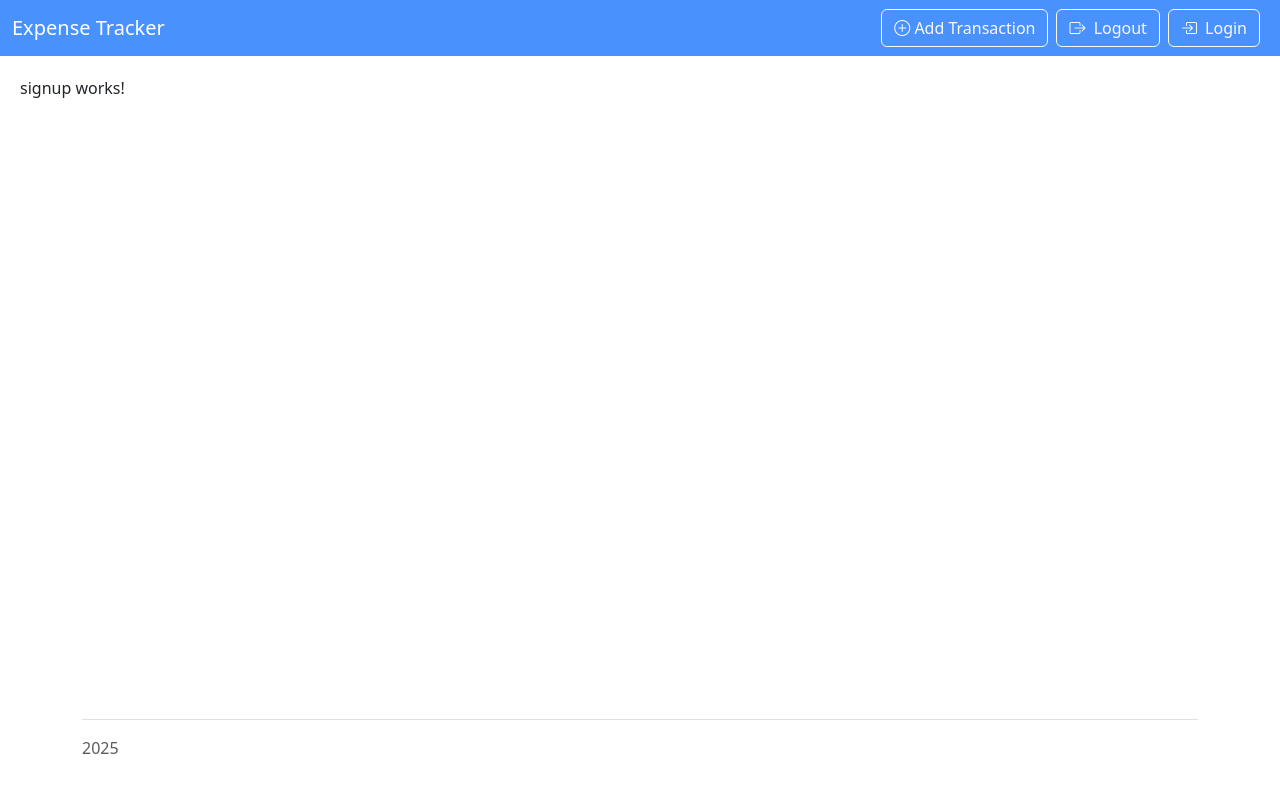
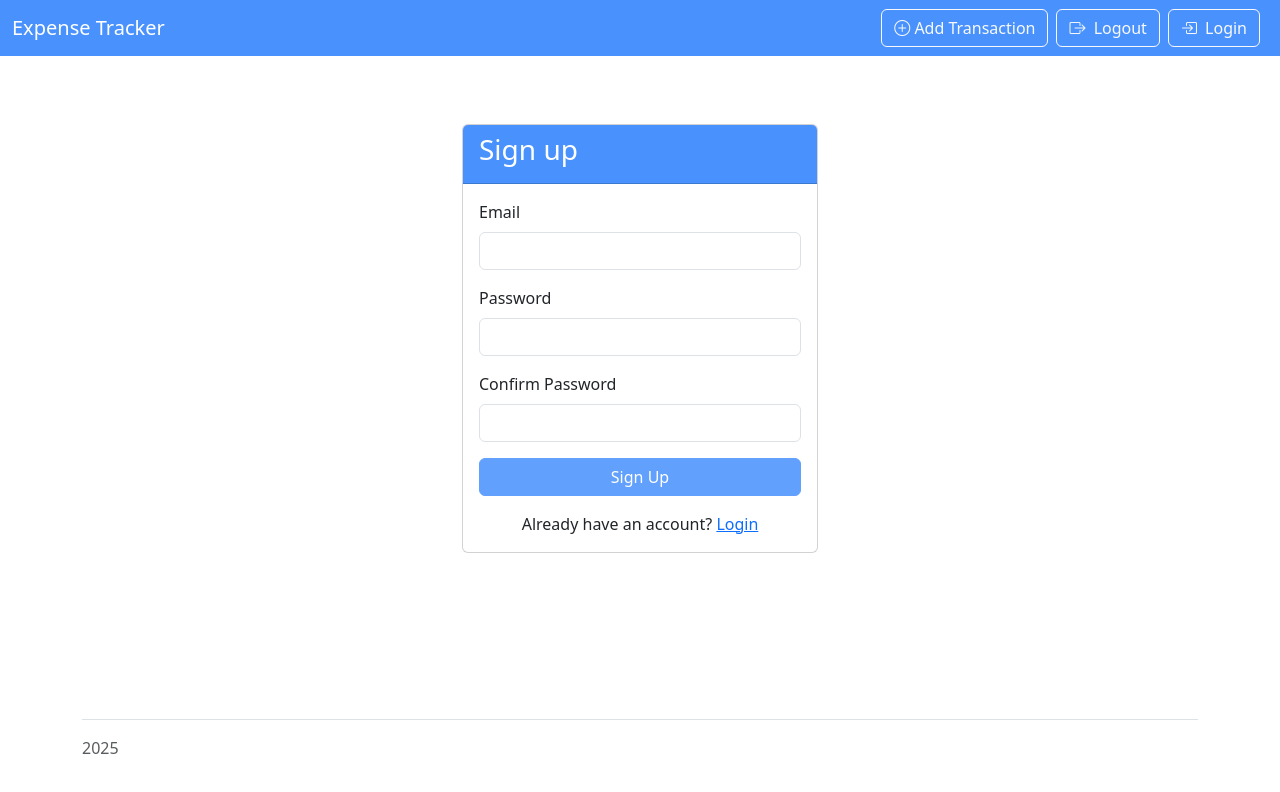
Before and after one commit to NaveenManjappa/angular-dotnet-playground, an Angular app in the folder ExpensesTracker/Expenses.UI/: page /signup in a window 1280 px wide. Shown: the top 792 px of the page. Built offline with nearby package versions, Linux system fonts and the light colour scheme.

Commit message:
ExpensesTracker Implement signup form

```diff
--- a/ExpensesTracker/Expenses.UI/src/app/components/signup/signup.html
+++ b/ExpensesTracker/Expenses.UI/src/app/components/signup/signup.html
@@ -1 +1,33 @@
-<p>signup works!</p>
+<div class="container">
+  <div class="row justify-content-center">
+    <div class="col-md-6 col-lg-4">
+      <div class="card mt-5">
+        <div class="card-header bg-primary bg-opacity-75">
+          <h3 class="card-title text-white">Sign up</h3>
+        </div>
+        <div class="card-body">
+          <form [formGroup]="signUpForm" (ngSubmit)="onSubmit()">
+            <div class="mb-3">
+              <label for="email" class="form-label">Email</label>
+              <input type="email" class="form-control" id="email" formControlName="email" />
+            </div>
+            <div class="mb-3">
+              <label for="password" class="form-label">Password</label>
+              <input type="password" class="form-control" id="password" formControlName="password">
+            </div>
+            <div class="mb-3">
+              <label for="confirmPassword" class="form-label">Confirm Password</label>
+              <input type="password" class="form-control" id="confirmPassword" formControlName="confirmPassword">
+            </div>
+            <div class="d-grid">
+              <button type="submit" class="btn btn-primary" [disabled]="!signUpForm.valid">Sign Up</button>
+              <div class="text-center mt-3">
+                Already have an account? <a [routerLink]="'/login'">Login</a>
+              </div>
+            </div>
+          </form>
+        </div>
+      </div>
+    </div>
+  </div>
+</div>
--- a/ExpensesTracker/Expenses.UI/src/app/components/signup/signup.ts
+++ b/ExpensesTracker/Expenses.UI/src/app/components/signup/signup.ts
@@ -1,11 +1,50 @@
-import { Component } from '@angular/core';
+import { CommonModule } from '@angular/common';
+import { Component, inject } from '@angular/core';
+import { FormBuilder, FormGroup, ReactiveFormsModule, Validators } from '@angular/forms';
+import { Router, RouterLink } from '@angular/router';
+import { AuthService } from '../../services/auth';
+
 
 @Component({
   selector: 'app-signup',
-  imports: [],
+  imports: [RouterLink,ReactiveFormsModule, CommonModule],
   templateUrl: './signup.html',
   styleUrl: './signup.css'
 })
 export class Signup {
+  signUpForm:FormGroup;
+  fb:FormBuilder=inject(FormBuilder);
+  authService:AuthService = inject(AuthService);
+  router:Router = inject(Router);
 
+  constructor() {
+    this.signUpForm = this.fb.group({
+      email: ['',[Validators.required,Validators.email]],
+      password:['',[Validators.required,Validators.minLength(6)]],
+      confirmPassword:['',[Validators.required,Validators.minLength(6)]],
+      validators: this.passwordMatchValidator
+    });
+
+  }
+
+  onSubmit():void{
+    console.log(this.signUpForm.value);
+    if(this.signUpForm.valid){
+      this.authService.register(this.signUpForm.value)
+      .subscribe({
+        next:()=>{
+          this.router.navigate(['/transactions']);
+        },
+        error:(error) => {
+          console.log('Error',error);
+        }
+      })
+    }
+  }
+
+  private passwordMatchValidator(fg:FormGroup){
+    return fg.get('password')?.value === fg.get('confirmPassword')?.value
+    ? null:
+      { passwordMismatch:true}
+  }
 }
--- a/ExpensesTracker/Expenses.UI/src/app/services/auth.ts
+++ b/ExpensesTracker/Expenses.UI/src/app/services/auth.ts
@@ -8,7 +8,7 @@ import { Router } from '@angular/router';
 @Injectable({
   providedIn: 'root'
 })
-export class Auth {
+export class AuthService {
 
   private apiUrl='https://localhost:7141/api/Auth'
   http:HttpClient = inject(HttpClient);
```
